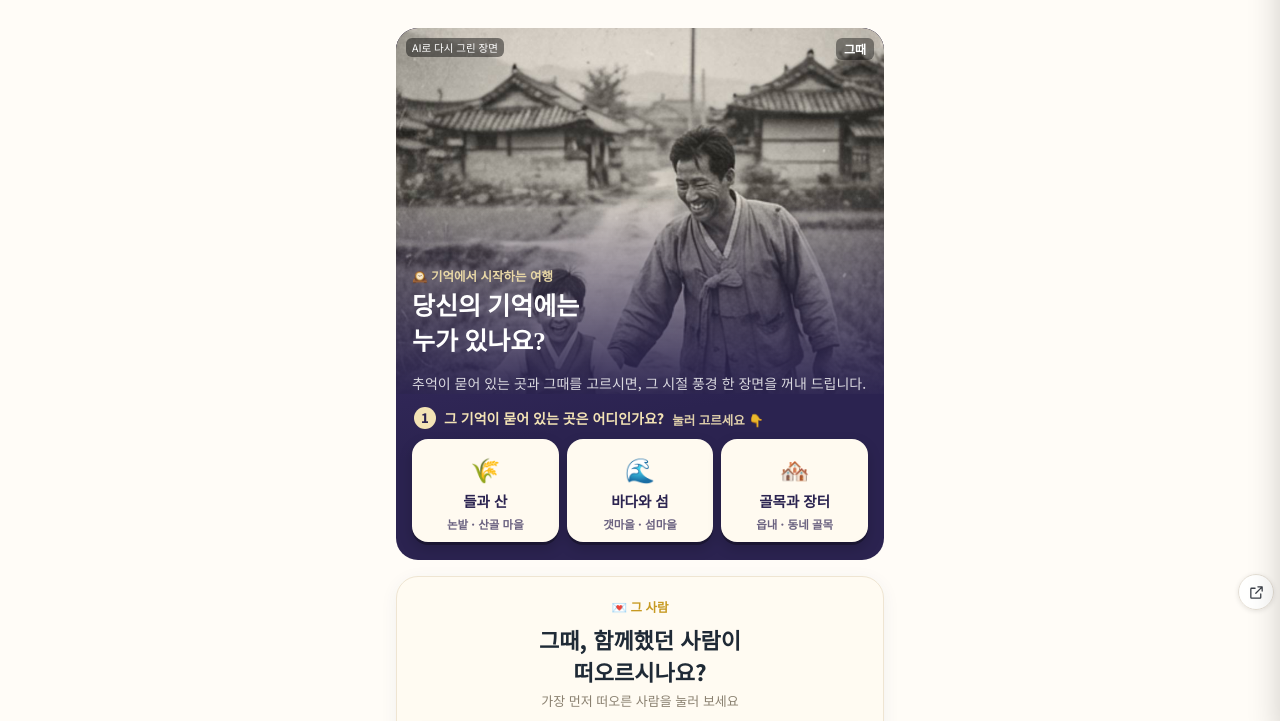
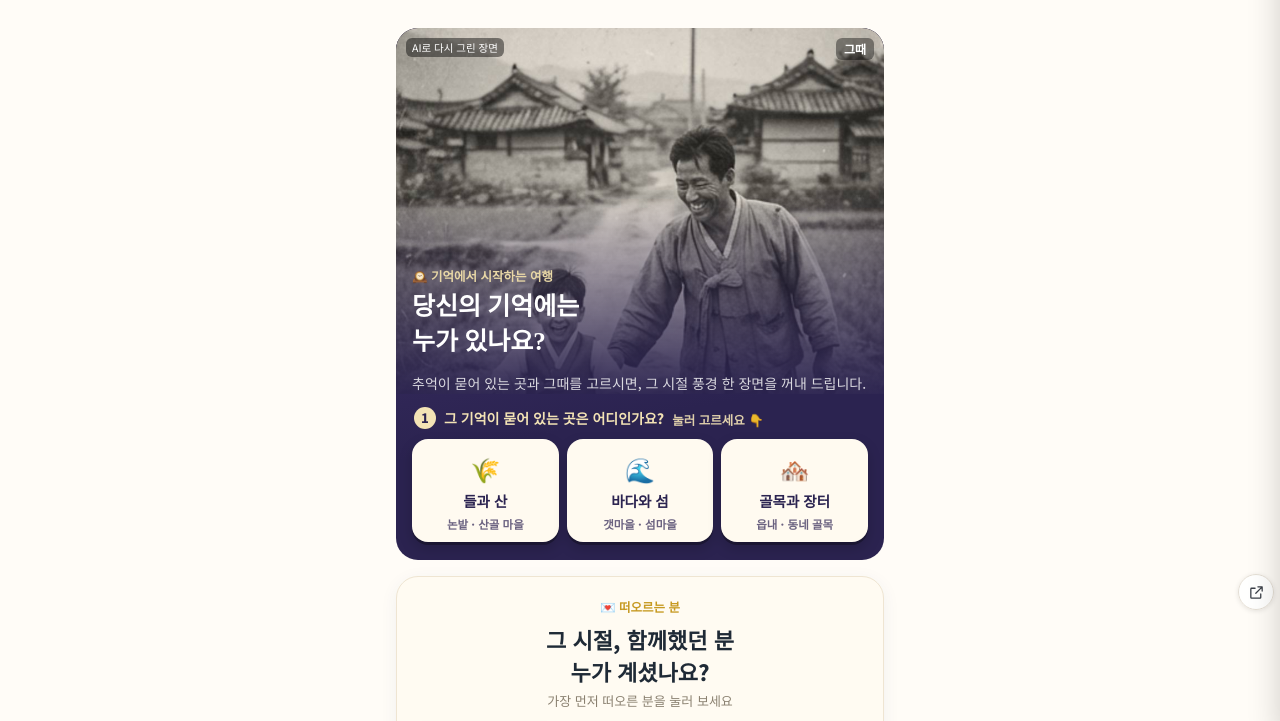
Before and after one commit to hkcpcgg/loveflow, a plain HTML site: page index.html in a window 1280 px wide. Shown: the part 62-783 px from the top of the page. Drawn offline with Linux system fonts and the light colour scheme; no server answers.

Commit message:
index v88 · 877 사람 고르기 말 순화(화살표 뺌 · 사람→분)
Co-Authored-By: Claude Opus 5.5 <noreply@anthropic.com>
Claude-Session: https://claude.ai/code/session_01Cevunmz31LUtXwyVAjAvwK

```diff
--- a/index.html
+++ b/index.html
@@ -1,4 +1,5 @@
-<!-- ★ 현재 버전 ▶ index.html · v87 · 261121 · [대표 261121 12:59 「고향이 어디세요 · 몇 년도 태어나셨어요는 사무적 · 셋으로 묶고 · 편가르기 느낌 빼고」] 그 시절 고르기 → ① 「그 기억이 묻어 있는 곳은 어디인가요?」 셋(🌾 들과 산 — 논밭 · 산골 마을 / 🌊 바다와 섬 — 갯마을 · 섬마을 / 🏘️ 골목과 장터 — 읍내 · 동네 골목 · 시골 · 도시 말 걷음) → ② 「그 기억은 언제쯤인가요?」 1950 · 60 · 70 · 80 · 90 · 2000년대(셋씩 두 줄) — 태어난 해 · 나이 묻지 않음 · 나이대 칸 걷음 · 들어올 때마다 다른 이야기부터(서버 Era.gs e5 · g · dec) · 「이 휴대폰에만 남습니다」 줄 걷음(아무것도 남기지 않음). [무손] 그 밖 v86 전부. -->
+<!-- ★ 현재 버전 ▶ index.html · v88 · 261121 · [877 · 대표 OK 261121 15:04 「사람 고르기 · 화살표가 너무 직설적 · 순화」] 이야기 아래 단추 「그때 함께했던 사람 고르기 ↓」 → 「그 시절 추억과 함께 떠오르는 분이 계신가요?」(화살표 뺌) · 그 사람 칸 머리말 「💌 그 사람」 → 「💌 떠오르는 분」 · 큰 제목 「그때, 함께했던 사람이 떠오르시나요?」 → 「그 시절, 함께했던 분 누가 계셨나요?」 · 안내 「…떠오른 사람을…」 → 「…떠오른 분을…」. [무손] 그 밖 v87 전부. -->
+<!-- (이전) index.html · v87 · 261121 · [대표 261121 12:59 「고향이 어디세요 · 몇 년도 태어나셨어요는 사무적 · 셋으로 묶고 · 편가르기 느낌 빼고」] 그 시절 고르기 → ① 「그 기억이 묻어 있는 곳은 어디인가요?」 셋(🌾 들과 산 — 논밭 · 산골 마을 / 🌊 바다와 섬 — 갯마을 · 섬마을 / 🏘️ 골목과 장터 — 읍내 · 동네 골목 · 시골 · 도시 말 걷음) → ② 「그 기억은 언제쯤인가요?」 1950 · 60 · 70 · 80 · 90 · 2000년대(셋씩 두 줄) — 태어난 해 · 나이 묻지 않음 · 나이대 칸 걷음 · 들어올 때마다 다른 이야기부터(서버 Era.gs e5 · g · dec) · 「이 휴대폰에만 남습니다」 줄 걷음(아무것도 남기지 않음). [무손] 그 밖 v86 전부. -->
 <!-- (이전) index.html · v86 · 261121 · [대표 261121 12:36 「고향이 어디예요? 먼저 · 몇 살이에요? 부터 묻지 않는다」] 그 시절 고르기 차례를 ① 고향(시골 · 산골 · 바닷가 · 섬 · 읍내 · 도시) → ② 몇 년도에 태어나셨어요(년대 다섯 칸 한 줄 · 해 열 칸 다섯씩 두 줄)로 바꿈 · 고르는 칸을 밝은 바탕 · 그림자 · 눌림 움직임 · 번호 동그라미 · 「눌러 고르세요 👇」로 단추답게 · 이야기 머리 「고향 · ○○년생」 차례 · 안내 · 다시 고르기 말 「고향 · 태어난 해」. [무손] 그 밖 v85 전부. -->
 <!-- (이전) index.html · v85 · 261121 · [이사회 109차 · 대표 OK 261121 11:30 · 11:55] 메인 첫머리 「기억 → 사람 → 마음 → 여행」 — ① 맨 위 「당신의 기억에는 누가 있나요?」 + 흑백 사진 층(그때 → 지금 짝 · 6초마다 바뀜 · 천천히 다가감 · 「AI로 다시 그린 장면」 표시 · 사진 /img/era/ 19장 · 첫 장만 먼저) + 태어난 해 · 자란 곳 · 나이대 → 그 시절 이야기 한 편(자서전 서버 eraOne · Era.gs e4 · 여권 없이 한 편씩 · 180편을 화면에 싣지 않음) ② 「그때, 함께했던 사람이 떠오르시나요?」 마음 한마디 아이콘 열둘(동네 친구 · 이웃 · 함께 일하던 분 더함) ③ 사람을 고르면 세 길(한마디 → /hanmadi/ · 나침반 → /compass.html · 도화지 → /draw/) ④ 「마음 무료」 따로 모은 칸 걷음(엔진은 세 길로 옮김). 지난 메인 v84 = /index_v84.html(예비역). [무손] 사랑흐름 여행 칸 · 과학적 근거 · 구매 · 선물 · 이어서 쓰기 · 우리 이야기 · 바닥. -->
 <!-- (이전) index.html · v84 · 261118 · [736 · 738 · 739 · 741 · 261118 사용자 둘러보기] 736 메인 마음여행 견본 손글씨 편지가 칸 밖으로 넘치던 것 — 여섯 줄 → 다섯 줄(「걱정이었고,」 줄을 뺌). [무손] 그 밖 전부. -->
@@ -288,11 +289,11 @@ a.fb,a.tt,a.more{text-decoration:none;cursor:pointer}a.more{text-align:center}
 <div class="over"><div class="ey">🕰️ 기억에서 시작하는 여행</div><h1>당신의 기억에는<br>누가 있나요?</h1></div>
 <div class="body"><p class="sub">추억이 묻어 있는 곳과 그때를 고르시면, 그 시절 풍경 한 장면을 꺼내 드립니다.</p>
 <div id="pick"><div class="lb"><span class="no">1</span>그 기억이 묻어 있는 곳은 어디인가요? <span class="tap">눌러 고르세요 👇</span></div><div class="places" id="pls"></div><div class="step2 hide" id="st2"><div class="lb"><span class="no">2</span>그 기억은 언제쯤인가요?</div><div class="decs" id="decs"></div></div></div>
-<div id="out" class="hide"><article class="card" id="card"></article><button class="toWho" id="toWho" type="button">그때 함께했던 사람 고르기 ↓</button><button class="again" id="again" type="button">다른 곳 · 다른 때 고르기</button></div>
+<div id="out" class="hide"><article class="card" id="card"></article><button class="toWho" id="toWho" type="button">그 시절 추억과 함께 떠오르는 분이 계신가요?</button><button class="again" id="again" type="button">다른 곳 · 다른 때 고르기</button></div>
 </div></section></div><section class="hm" aria-label="마음 한마디 (무료)">
-    <div class="ey">💌 그 사람</div>
-    <h1>그때, 함께했던 사람이<br>떠오르시나요?</h1>
-    <p class="sub">가장 먼저 떠오른 사람을 눌러 보세요</p>
+    <div class="ey">💌 떠오르는 분</div>
+    <h1>그 시절, 함께했던 분<br>누가 계셨나요?</h1>
+    <p class="sub">가장 먼저 떠오른 분을 눌러 보세요</p>
     <div class="ks" id="ks"></div>
     <div id="nways" hidden><button type="button" class="way" data-w="h"><span class="i">✉️</span><span><b>한마디 전하기 · 편지 맛보기</b><small id="wh">지금 전하고 싶은 마음을 카드로 보내요</small></span><span class="ar">›</span></button><button type="button" class="way" data-w="c"><span class="i">🧭</span><span><b>3분 나침반 · 지도 맛보기</b><small id="wc">물음 다섯으로 그분과 나 사이를 비춰 봐요</small></span><span class="ar">›</span></button><button type="button" class="way" data-w="d"><span class="i">🖼️</span><span><b>한 장 도화지 · 기록 맛보기</b><small>그 장면을 사진 한 장과 손글씨 한 줄로</small></span><span class="ar">›</span></button><button type="button" class="only" id="only">사람보다 그 장면이 더 기억나시나요? › 그 장면 남기기</button></div><div class="hcta" id="hcta"><button type="button" id="hGo"><span id="hTxt">마음을 전합니다</span> →</button></div>
   </section>
```
